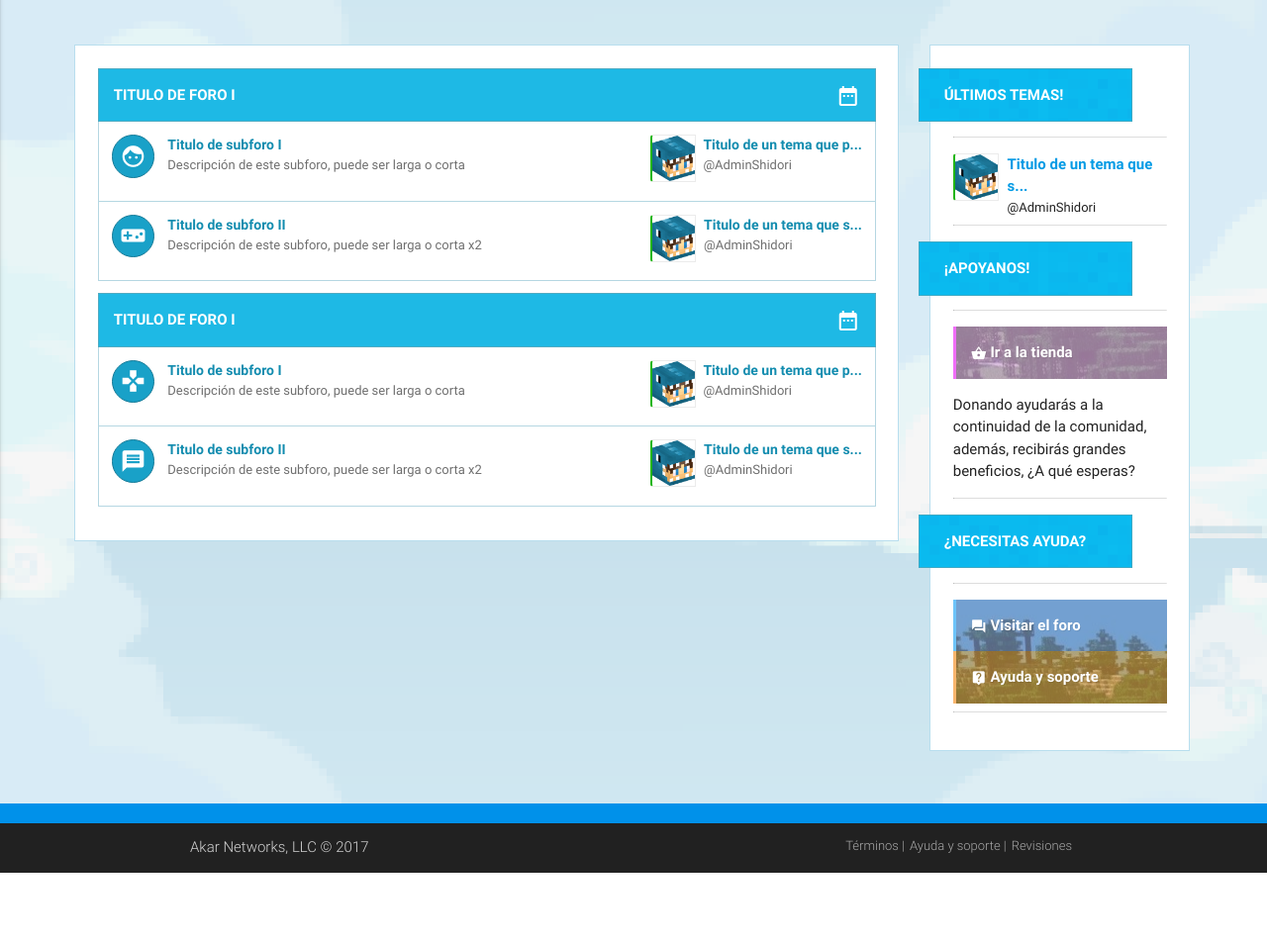
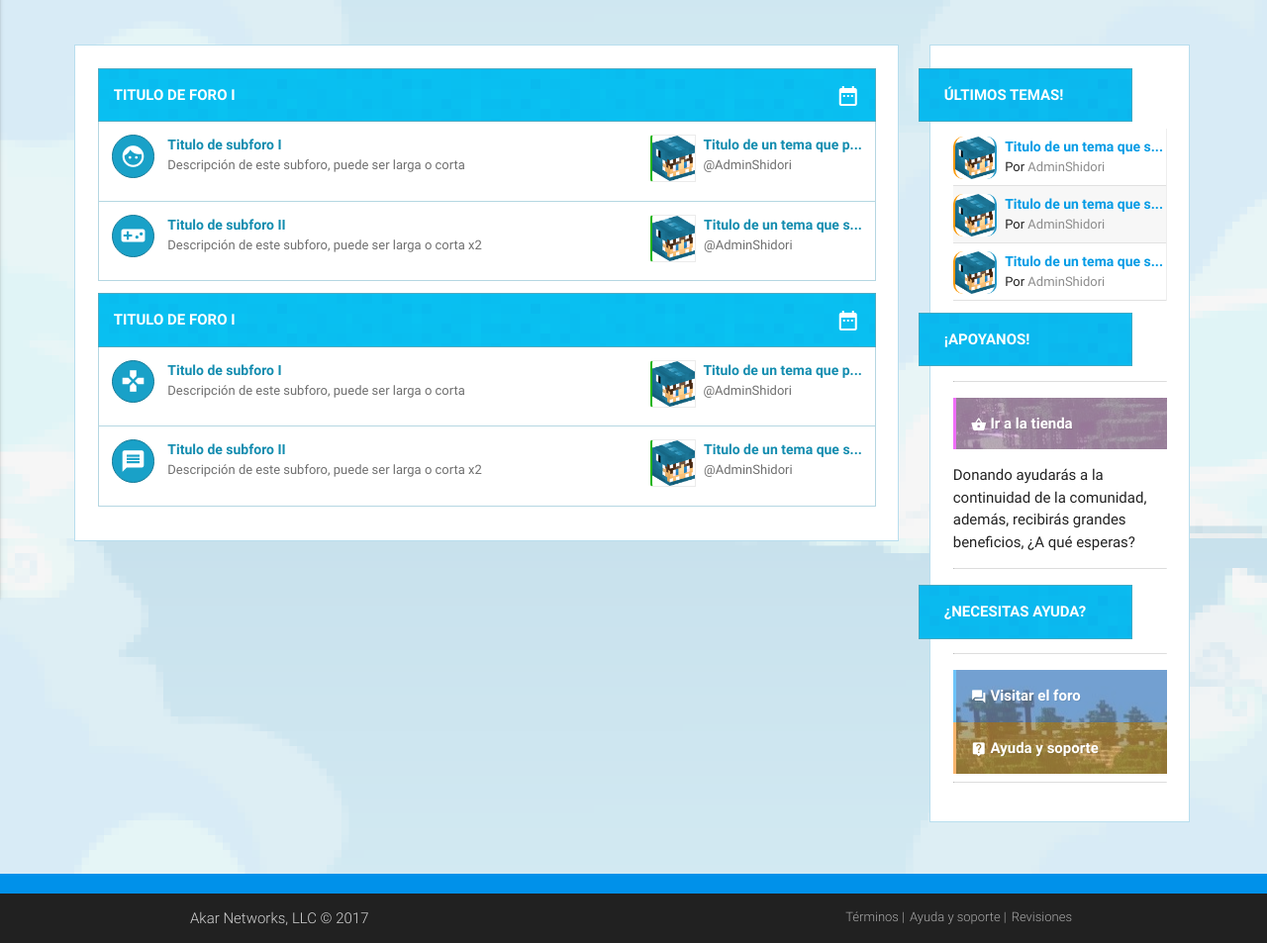
Before and after one commit to R-Lam/AkardooWeb, a PHP site: page /public/forum/index.php in a window 1280 px wide. Shown: the part 256-1209 px from the top of the page at 99% size. Before the commit the page ends 1138 px from the top, so only its background shows below. Run offline with PHP 8.4, Linux system fonts and the light colour scheme.

Commit message:
Diseño estados

```diff
--- a/css/estilo.css
+++ b/css/estilo.css
@@ -39,6 +39,7 @@ body{
 .cont-100-f{width:100%!important;}
 .no-float{float:none!important;}
 .txt-italic{font-style:italic;}
+.transi{transition:0.3s;}
 
 .btn-normal {
     text-transform: capitalize!important;
@@ -160,10 +161,17 @@ body{
     border:1px solid #b5d7e2;
     padding: 1em;
     border-top: none;
+    transition: 0.2s;
     font-size: 13px;
     float: left;
     color: #6f6f6f;
     width: 100%;
+}
+
+.sub_forum:hover{
+    cursor: pointer;
+    background-color: rgba(0, 206, 255, 0.08);
+    transition: 0.2s;
 }
 
 .sub_forum a{
@@ -181,6 +189,10 @@ body{
     background: #19a1c8;
     display: inline-block;
     color: #787878;
+}
+
+.sub_forum_icon:hover{
+    transform: rotate(360deg);
 }
 
 .sub_forum_icon i{
@@ -220,14 +232,42 @@ body{
     border-radius: 3px 0 0 3px;
 }
 
-.last-r{font-size: 13px;}
-.last-r a{font-size: 15px;}
+.avatar_lt{
+    height: 43px;
+    margin-right: 0.6em;
+    background: #FFF;
+    border-radius: 10px;
+    border-right: 2px solid #269bc9;
+    border-left: 2px solid #f9990a;
+}
+
+.last-r{
+    font-size: 13px;
+    display: inline-block;
+    padding: 8px 0 0 0;
+    background: #f7f7f7;
+    border-bottom: 1px solid #e1e1e1;
+    width: 100%;
+}
+
+.last-r:nth-child(2n+1){
+    background: #FFF;
+}
+
+.last-r a {font-size: 14px;}
 
 .t_ss{
     color: #128caf;
     font-weight: bold;
     font-size: 14px;
 }
+
+.cont-r-m{
+    margin-bottom: 12px;
+    border-right: 1px solid #EEE;
+}
+
+.t_user a {color:#8c8c8c;font-size: 13px;}
 
 /* En caso se haga mas pequeña la pantalla */
 @media only screen and (max-width: 1080px) {
@@ -274,12 +314,6 @@ body{
     float: left;
     width: 100%;
     margin-bottom: 0.5em;
-
-}
-
-.sub_forum:hover{
-    background-color: #D0F6FF;
-    cursor: pointer;
 }
 
 .avatar-left{
@@ -315,10 +349,12 @@ body{
 .arrow_p i{color:#fff!important;}
 
 .title_right{
-    background: #1eb9e5;
+    background-image: url(/img/background_menu_test_bg.png);
+    background-color: #1eb9e5;
     border: 1px solid #50abc2;
     padding: 1em;
     color: #FFF;
+    background-blend-mode: hard-light;
     text-transform: uppercase;
     font-weight: bold;
     width: auto;
--- a/public/forum/index.php
+++ b/public/forum/index.php
@@ -19,16 +19,16 @@
                     <!-- Secciones del foro-->
                     <div class="sub_forum">
                         <div class="sub_fl">
-                            <div class="sub_forum_icon tooltipped" data-tooltip="NOMBRE DEL FORO" data-position="top"><i class="v-middle material-icons">face</i></div>
+                            <div class="sub_forum_icon tooltipped transi" data-tooltip="NOMBRE DEL FORO" data-position="top"><i class="v-middle material-icons">face</i></div>
                             <div class="sub_forum_data">
-                                <a href="/public/blog.php" clasS="t_sb"><span class="">Titulo de subforo I</span></a><br>
+                                <a href="/public/blog.php" class="t_sb"><span class="">Titulo de subforo I</span></a><br>
                                 <span class="">Descripción de este subforo, puede ser larga o corta</span>
                             </div>
                         </div>
                         <div class="sub_fr">
                             <div class="sub_forum_data">
                                 <a href="/public/profile.php" class="tooltipped" data-tooltip="@AdminShidori" data-position="top" style="float:left"><img class="avatar_sb" src="/img/avatars/blog_face.png"></a>
-                                <a href="/public/blog.php" clasS="t_ss"><span class="">Titulo de un tema que p...</span></a><br>
+                                <a href="/public/blog.php" class="t_ss"><span class="">Titulo de un tema que p...</span></a><br>
                                 <span class="t_user">@AdminShidori</span>
                             </div>
                         </div>
@@ -37,16 +37,16 @@
                     <!-- Secciones del foro-->
                     <div class="sub_forum">
                         <div class="sub_fl">
-                            <div class="sub_forum_icon tooltipped" data-tooltip="NOMBRE DEL FORO" data-position="top"><i class="v-middle material-icons">videogame_asset</i></div>
+                            <div class="sub_forum_icon tooltipped transi" data-tooltip="NOMBRE DEL FORO" data-position="top"><i class="v-middle material-icons">videogame_asset</i></div>
                             <div class="sub_forum_data">
-                                <a href="/public/blog.php" clasS="t_sb"><span class="">Titulo de subforo II</span></a><br>
+                                <a href="/public/blog.php" class="t_sb"><span class="">Titulo de subforo II</span></a><br>
                                 <span class="">Descripción de este subforo, puede ser larga o corta x2</span>
                             </div>
                         </div>
                         <div class="sub_fr">
                             <div class="sub_forum_data">
                                 <a href="/public/profile.php" class="tooltipped" data-tooltip="@AdminShidori" data-position="top" style="float:left"><img class="avatar_sb" src="/img/avatars/blog_face.png"></a>
-                                <a href="/public/blog.php" clasS="t_ss"><span class="">Titulo de un tema que s...</span></a><br>
+                                <a href="/public/blog.php" class="t_ss"><span class="">Titulo de un tema que s...</span></a><br>
                                 <span class="t_user">@AdminShidori</span>
                             </div>
                         </div>
@@ -66,16 +66,16 @@
                     <!-- Secciones del foro-->
                     <div class="sub_forum">
                         <div class="sub_fl">
-                            <div class="sub_forum_icon tooltipped" data-tooltip="NOMBRE DEL FORO" data-position="top"><i class="v-middle material-icons">games</i></div>
+                            <div class="sub_forum_icon tooltipped transi" data-tooltip="NOMBRE DEL FORO" data-position="top"><i class="v-middle material-icons">games</i></div>
                             <div class="sub_forum_data">
-                                <a href="/public/blog.php" clasS="t_sb"><span class="">Titulo de subforo I</span></a><br>
+                                <a href="/public/blog.php" class="t_sb"><span class="">Titulo de subforo I</span></a><br>
                                 <span class="">Descripción de este subforo, puede ser larga o corta</span>
                             </div>
                         </div>
                         <div class="sub_fr">
                             <div class="sub_forum_data">
                                 <a href="/public/profile.php" class="tooltipped" data-tooltip="@AdminShidori" data-position="top" style="float:left"><img class="avatar_sb" src="/img/avatars/blog_face.png"></a>
-                                <a href="/public/blog.php" clasS="t_ss"><span class="">Titulo de un tema que p...</span></a><br>
+                                <a href="/public/blog.php" class="t_ss"><span class="">Titulo de un tema que p...</span></a><br>
                                 <span class="t_user">@AdminShidori</span>
                             </div>
                         </div>
@@ -84,16 +84,16 @@
                     <!-- Secciones del foro-->
                     <div class="sub_forum">
                         <div class="sub_fl">
-                            <div class="sub_forum_icon tooltipped" data-tooltip="NOMBRE DEL FORO" data-position="top"><i class="v-middle material-icons">message</i></div>
+                            <div class="sub_forum_icon tooltipped transi" data-tooltip="NOMBRE DEL FORO" data-position="top"><i class="v-middle material-icons">message</i></div>
                             <div class="sub_forum_data">
-                                <a href="/public/blog.php" clasS="t_sb"><span class="">Titulo de subforo II</span></a><br>
+                                <a href="/public/blog.php" class="t_sb"><span class="">Titulo de subforo II</span></a><br>
                                 <span class="">Descripción de este subforo, puede ser larga o corta x2</span>
                             </div>
                         </div>
                         <div class="sub_fr">
                             <div class="sub_forum_data">
                                 <a href="/public/profile.php" class="tooltipped" data-tooltip="@AdminShidori" data-position="top" style="float:left"><img class="avatar_sb" src="/img/avatars/blog_face.png"></a>
-                                <a href="/public/blog.php" clasS="t_ss"><span class="">Titulo de un tema que s...</span></a><br>
+                                <a href="/public/blog.php" class="t_ss"><span class="">Titulo de un tema que s...</span></a><br>
                                 <span class="t_user">@AdminShidori</span>
                             </div>
                         </div>
@@ -111,13 +111,29 @@
                     <div class="st_title">
                         <span class="st_text">Últimos temas! </span>
                     </div>
-                    <hr class="hr_line" />
-                    <div class="cont-r-block last-r">
-                        <a href="/public/profile.php" class="tooltipped" data-tooltip="@AdminShidori" data-position="top" style="float:left"><img class="avatar_sb" src="/img/avatars/blog_face.png"></a>
-                        <a href="/public/blog.php" clasS="t_sb"><span class="">Titulo de un tema que s...</span></a><br>
-                        <span class="t_user">@AdminShidori</span>
+                    <div class="cont-r-m">
+                        <!-- Ultimo tema -->
+                        <div class="cont-r-block last-r">
+                            <a href="/public/profile.php" class="tooltipped" data-tooltip="@AdminShidori" data-position="top" style="float:left"><img class="avatar_lt" src="/img/avatars/blog_face.png"></a>
+                            <a href="/public/blog.php" class="t_sb"><span class="">Titulo de un tema que s...</span></a><br>
+                            <span class="t_user">Por <a href="/public/profile.php">AdminShidori</a></span>
+                        </div>
+                        <!-- Fin ultimo tema -->
+                        <!-- Ultimo tema -->
+                        <div class="cont-r-block last-r">
+                            <a href="/public/profile.php" class="tooltipped" data-tooltip="@AdminShidori" data-position="top" style="float:left"><img class="avatar_lt" src="/img/avatars/blog_face.png"></a>
+                            <a href="/public/blog.php" class="t_sb"><span class="">Titulo de un tema que s...</span></a><br>
+                            <span class="t_user">Por <a href="/public/profile.php">AdminShidori</a></span>
+                        </div>
+                        <!-- Fin ultimo tema -->
+                        <!-- Ultimo tema -->
+                        <div class="cont-r-block last-r">
+                            <a href="/public/profile.php" class="tooltipped" data-tooltip="@AdminShidori" data-position="top" style="float:left"><img class="avatar_lt" src="/img/avatars/blog_face.png"></a>
+                            <a href="/public/blog.php" class="t_sb"><span class="">Titulo de un tema que s...</span></a><br>
+                            <span class="t_user">Por <a href="/public/profile.php">AdminShidori</a></span>
+                        </div>
+                        <!-- Fin ultimo tema -->
                     </div>
-                    <hr class="hr_line" />
                 </div>
                 <!-- Fin del bloque -->
                 <!-- Bloque -->
```
